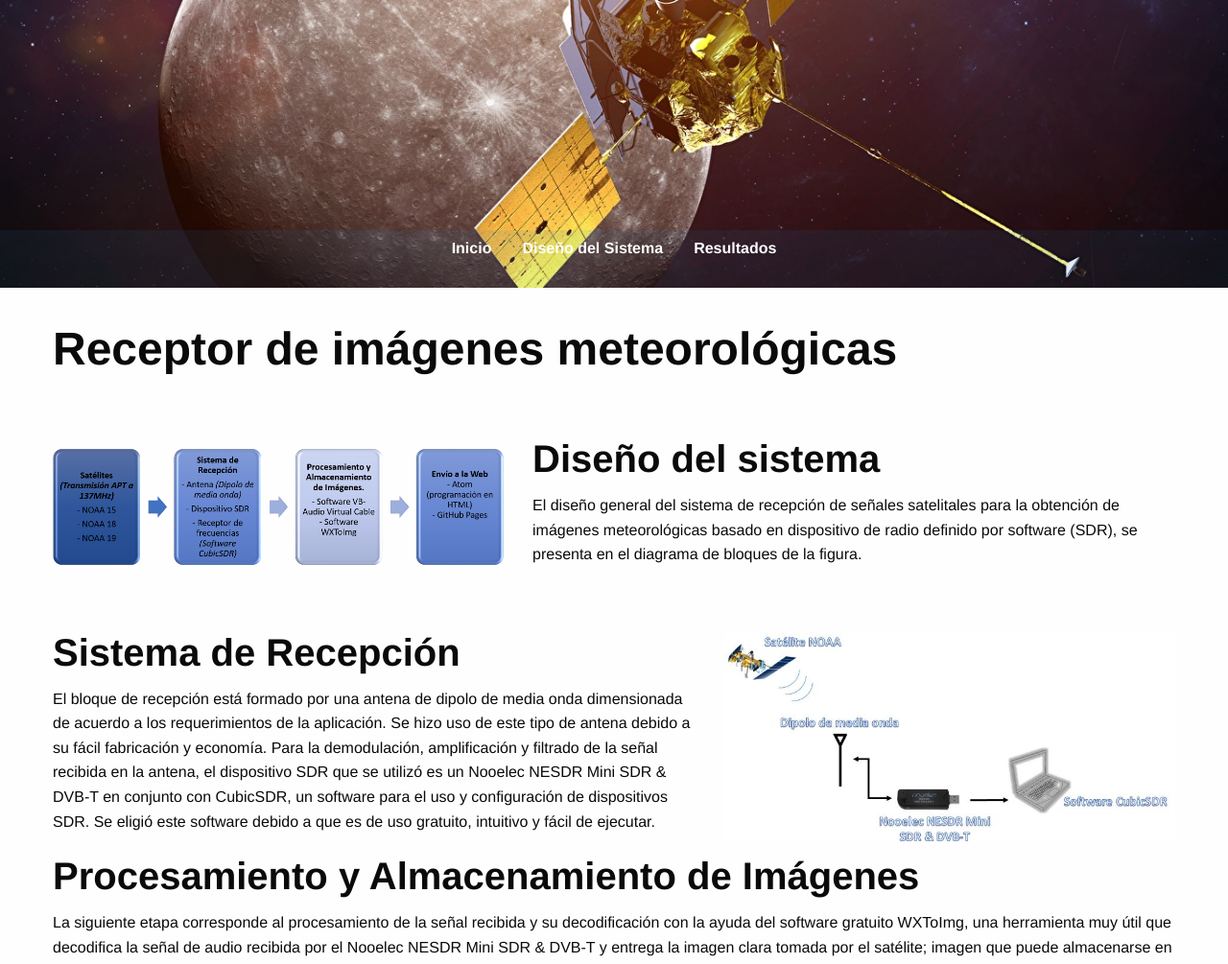
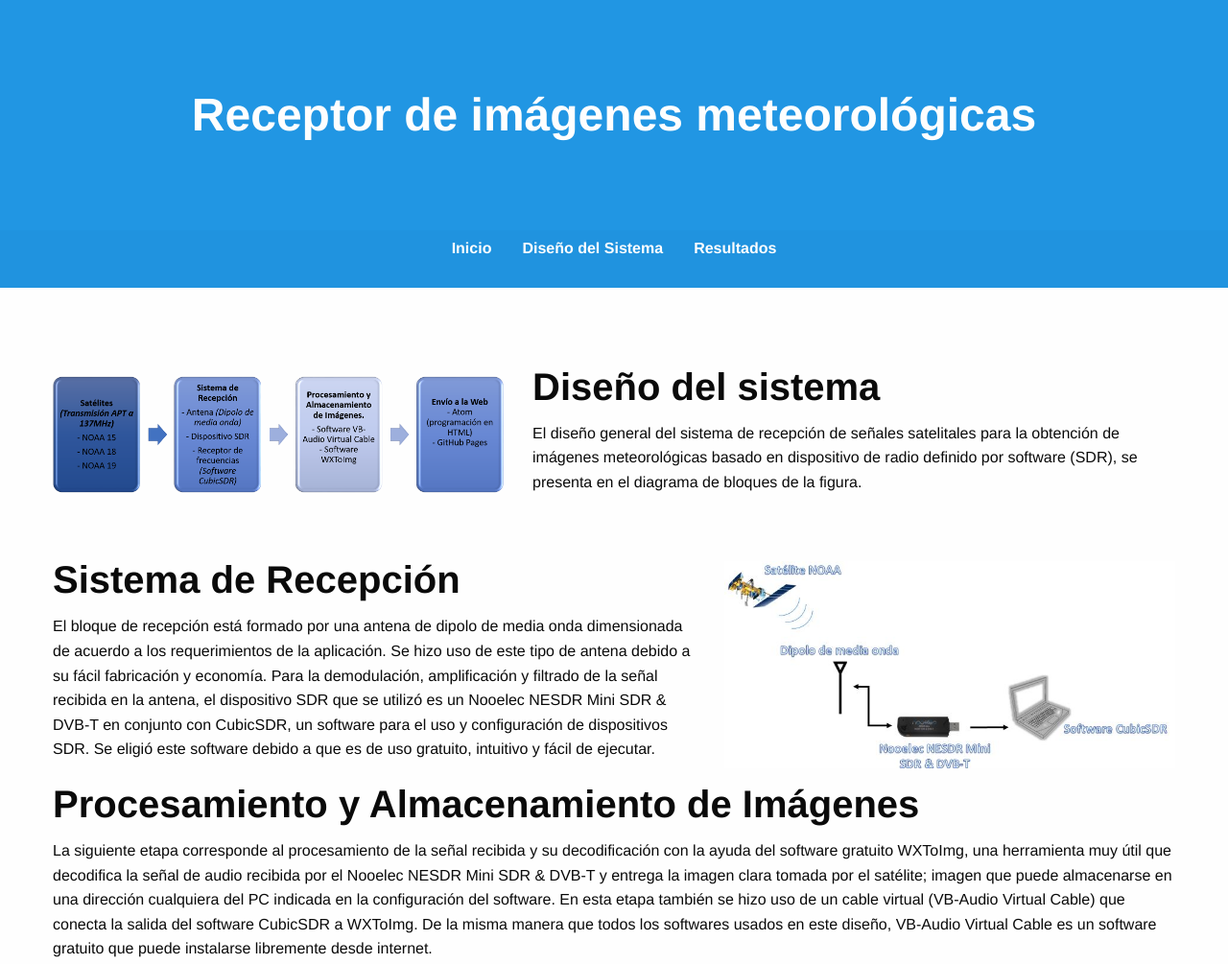
Before and after one commit to ArturoPA/Imagenes_NOAA, a plain HTML site: page index.html in a window 1280 px wide. Shown: the top 1005 px of the page at 96% size. Drawn offline with nearby package versions, Linux system fonts and the light colour scheme.

Commit message:
cambios de diseño

```diff
--- a/index.html
+++ b/index.html
@@ -18,19 +18,13 @@
 
     <!-- header -->
     <header class="sticky-shrinknav-header">
-      <img src="img/fondo4.jpg" alt="">
+      <h1 class="sticky-shrinknav-header-title"><b>Receptor de imágenes meteorológicas</b></h1>
       <ul class="menu align-center sticky-shrinknav-menu">
         <li><a href="index.html"><b>Inicio</b></a></li>
         <li><a href="#Diseño"><b>Diseño del Sistema</b></a></li>
         <li><a href="#Resultados"><b>Resultados</b></a></li>
       </ul>
     </header>
-    <div class="row align-middle" style="display:flex;">
-      <div class="columns large-12">
-          <h1><b>Receptor de imágenes meteorológicas</b></h1>
-      </div>
-
-    </div>
 
     <!-- diseño del sistema -->
     <div class="row align-middle" style="display:flex;" id=Diseño>
```
